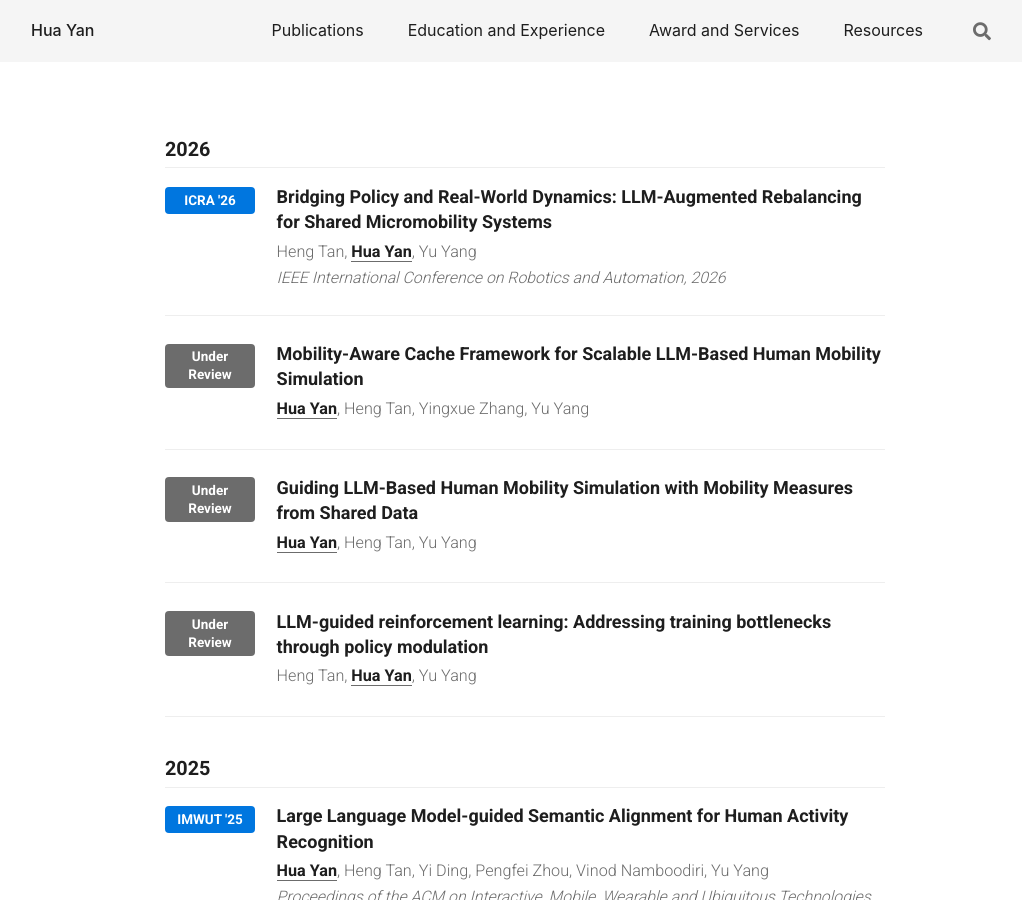
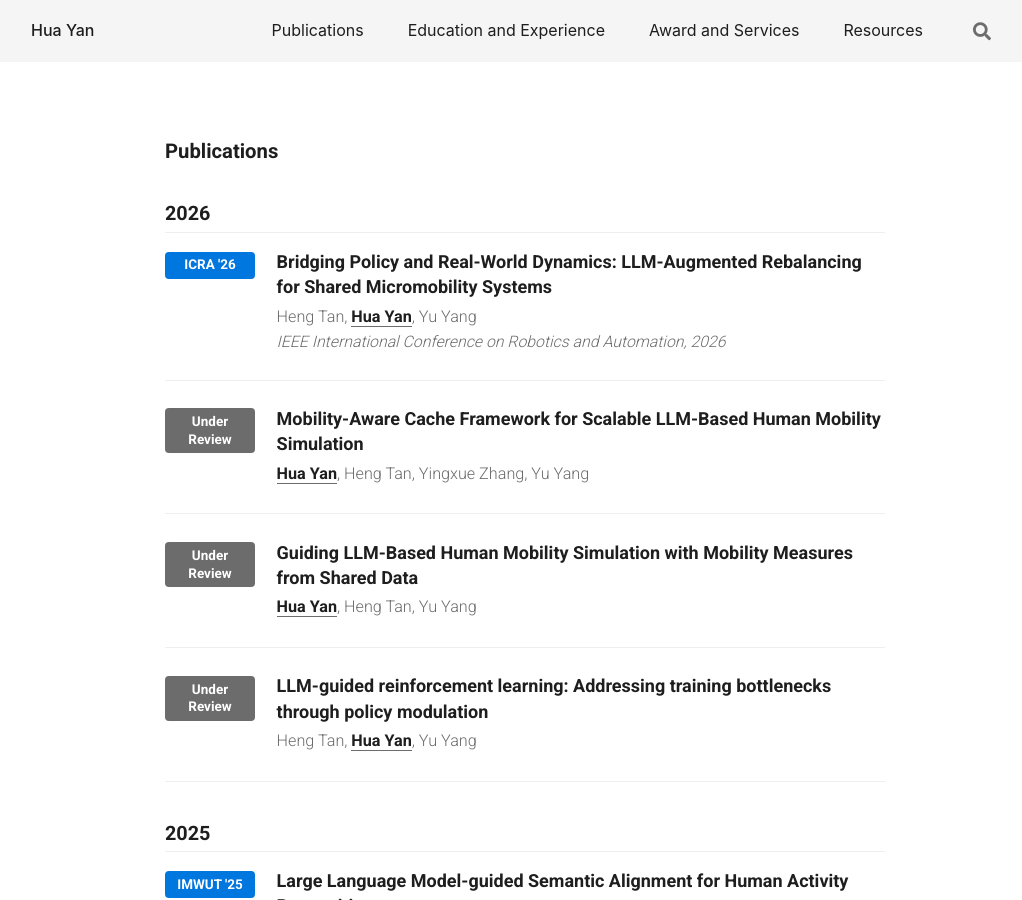
Before and after one commit to huy222-lu/website, a Jekyll site: the page built from _pages/publications.md, in a window 1280 px wide and 900 px high. Shown: the whole window, without its empty margins (115-1137 px from the left). Built offline with Jekyll 4.4.1, drawn with Linux system fonts in a browser that asks for light colours; cached includes are drawn as plain includes; a script that is not in the unit is left out; comment, search, counter and statistics services are not loaded.

Commit message:
Update publications.md

```diff
--- a/_pages/publications.md
+++ b/_pages/publications.md
@@ -1,8 +1,10 @@
 ---
-title: "Publications"
 layout: page
 permalink: /publications/
 ---
+
+<h3 style="font-weight:700;">Publications</h3>
+
 
 <div class="pub-list">
 
```
